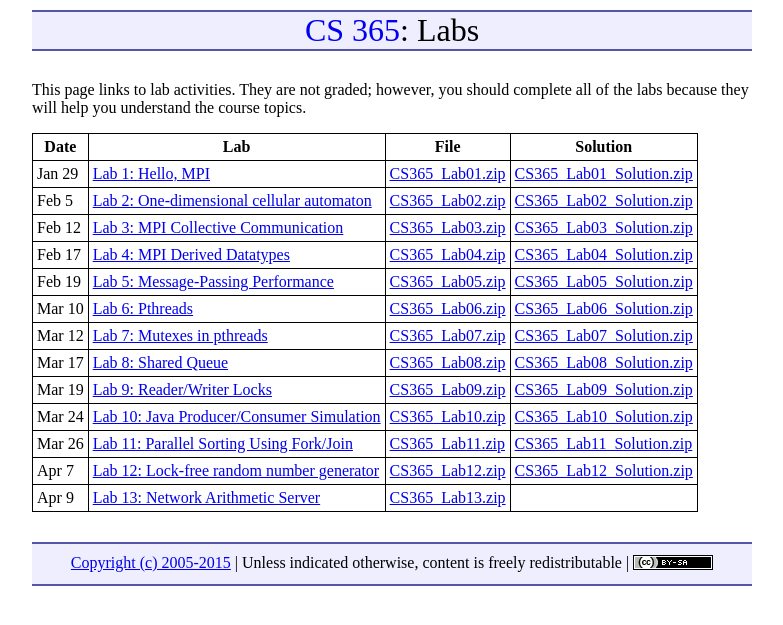
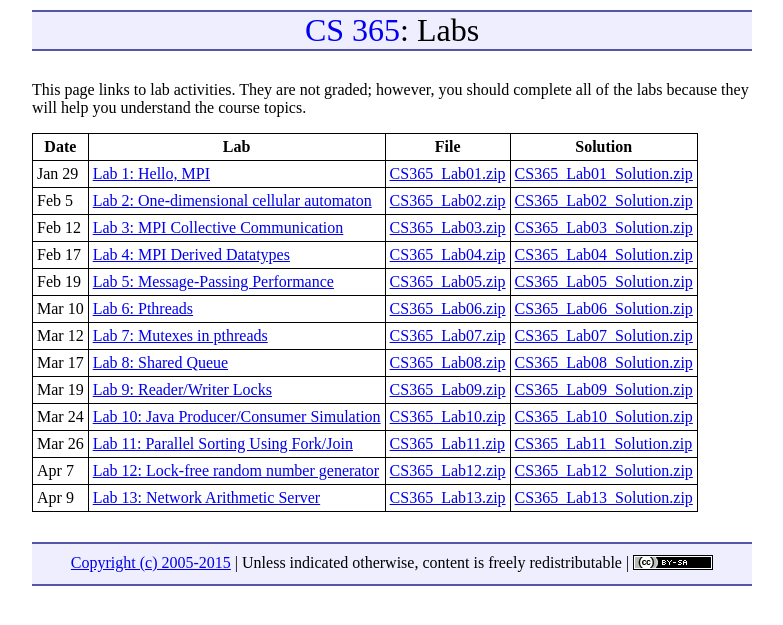
Before and after one commit to ycpcs/cs365-spring2015, a Jekyll site: the page built from labs/index.md, in a window 1280 px wide. Shown: the top 625 px of the page, without its empty margins (248-1031 px from the left). Built offline with Jekyll 4.4.1, drawn with Linux system fonts in a browser that asks for light colours; Markdown is read by kramdown in place of the engine named in the settings.

Commit message:
solution for lab 13

```diff
--- a/labs/index.md
+++ b/labs/index.md
@@ -19,4 +19,4 @@ Mar 19 | [Lab 9: Reader/Writer Locks](lab09.html) | [CS365\_Lab09.zip](CS365_Lab
 Mar 24 | [Lab 10: Java Producer/Consumer Simulation](lab10.html) | [CS365\_Lab10.zip](CS365_Lab10.zip) | [CS365\_Lab10\_Solution.zip](CS365_Lab10_Solution.zip)
 Mar 26 | [Lab 11: Parallel Sorting Using Fork/Join](lab11.html) | [CS365\_Lab11.zip](CS365_Lab11.zip) | [CS365\_Lab11\_Solution.zip](CS365_Lab11_Solution.zip)
 Apr 7 | [Lab 12: Lock-free random number generator](lab12.html) | [CS365\_Lab12.zip](CS365_Lab12.zip) | [CS365\_Lab12\_Solution.zip](CS365_Lab12_Solution.zip)
-Apr 9 | [Lab 13: Network Arithmetic Server](lab13.html) | [CS365\_Lab13.zip](CS365_Lab13.zip) |
+Apr 9 | [Lab 13: Network Arithmetic Server](lab13.html) | [CS365\_Lab13.zip](CS365_Lab13.zip) | [CS365\_Lab13\_Solution.zip](CS365_Lab13_Solution.zip)
```
Also changed, not shown: 1 other file.
